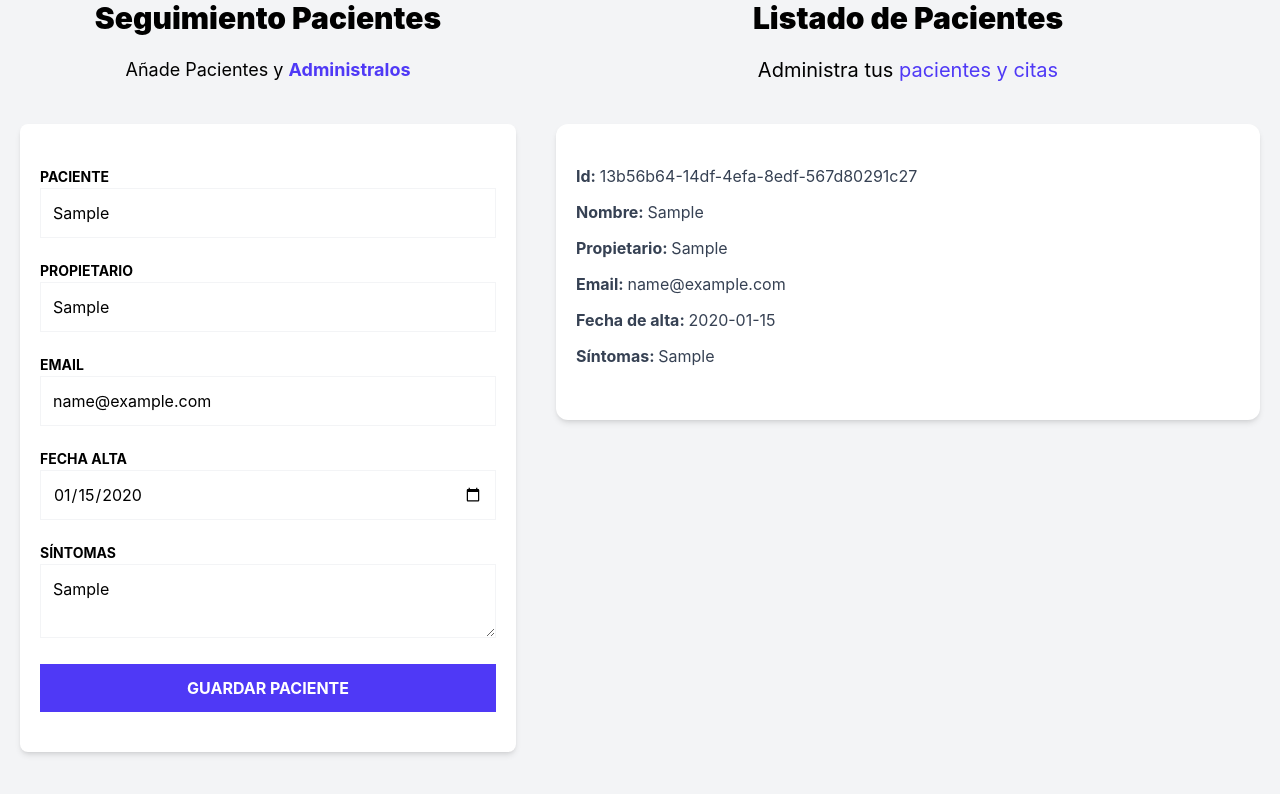
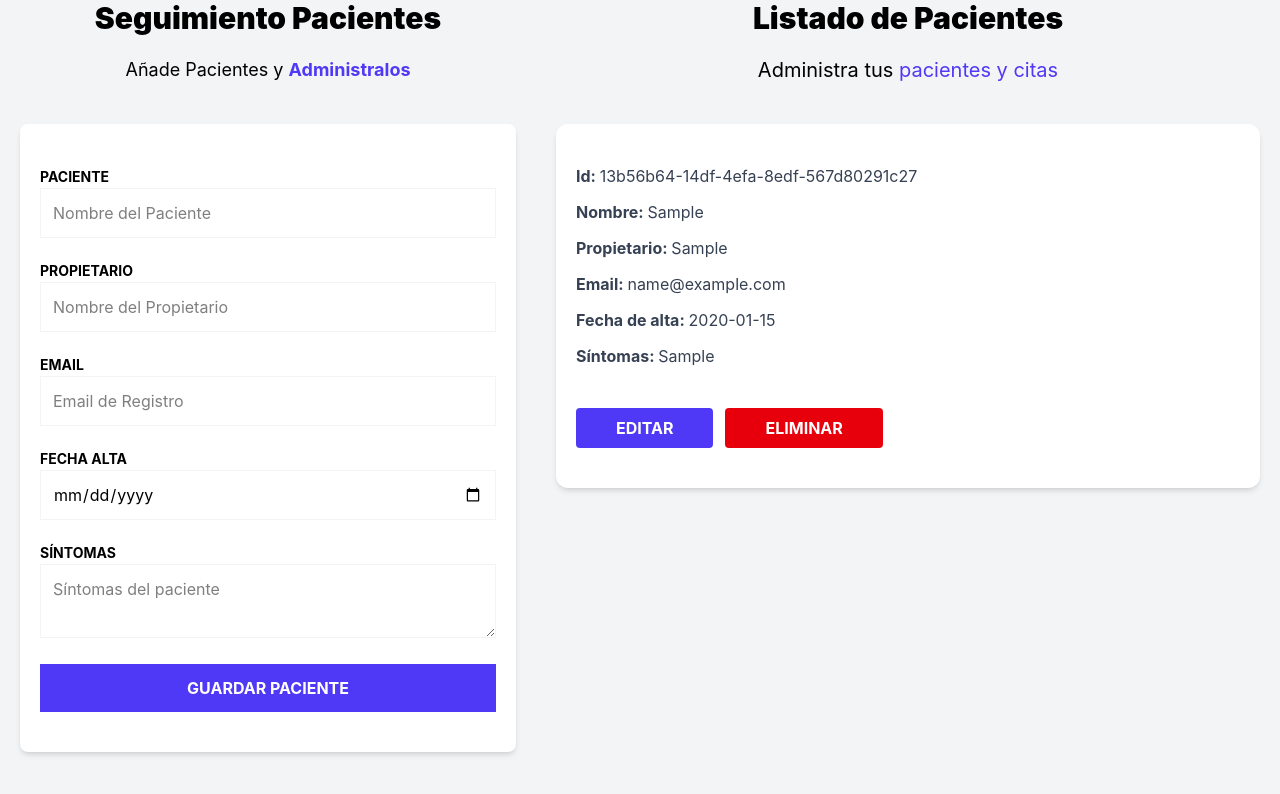
Before and after one commit to lorelvis-santos/patients-zustand, a React (Vite) app: page / in a window 1280 px wide. Both pictures are taken after typing "Sample", "Sample", "name@example.com", "2020-01-15", "Sample" into the empty fields and a click on the input "Guardar Paciente". Shown: the part 168-962 px from the top of the page. Built offline with nearby package versions, Linux system fonts and the light colour scheme.

Commit message:
feat: add edit and delete buttons to PatientDetails component

```diff
--- a/src/components/PatientDetails.tsx
+++ b/src/components/PatientDetails.tsx
@@ -17,6 +17,21 @@
         content={patient.date.toString()}
       />
       <PatientDetailItem label="Síntomas" content={patient.symptoms} />
+
+      <div className="flex flex-col lg:flex-row gap-3 mt-10">
+        <button
+          type="button"
+          className="py-2 px-10 bg-indigo-600 hover:bg-indigo-700 transition-colors cursor-pointer text-white font-bold uppercase rounded lg"
+        >
+          Editar
+        </button>
+        <button
+          type="button"
+          className="py-2 px-10 bg-red-600 hover:bg-red-700 transition-colors cursor-pointer text-white font-bold uppercase rounded lg"
+        >
+          Eliminar
+        </button>
+      </div>
     </div>
   );
 }
--- a/src/components/PatientForm.tsx
+++ b/src/components/PatientForm.tsx
@@ -8,12 +8,14 @@
     register,
     handleSubmit,
     formState: { errors },
+    reset,
   } = useForm<DraftPatient>();
 
   const addPatient = usePatientStore((state) => state.addPatient);
 
   const registerPatient = (data: DraftPatient) => {
     addPatient(data);
+    reset();
   };
 
   return (
```
